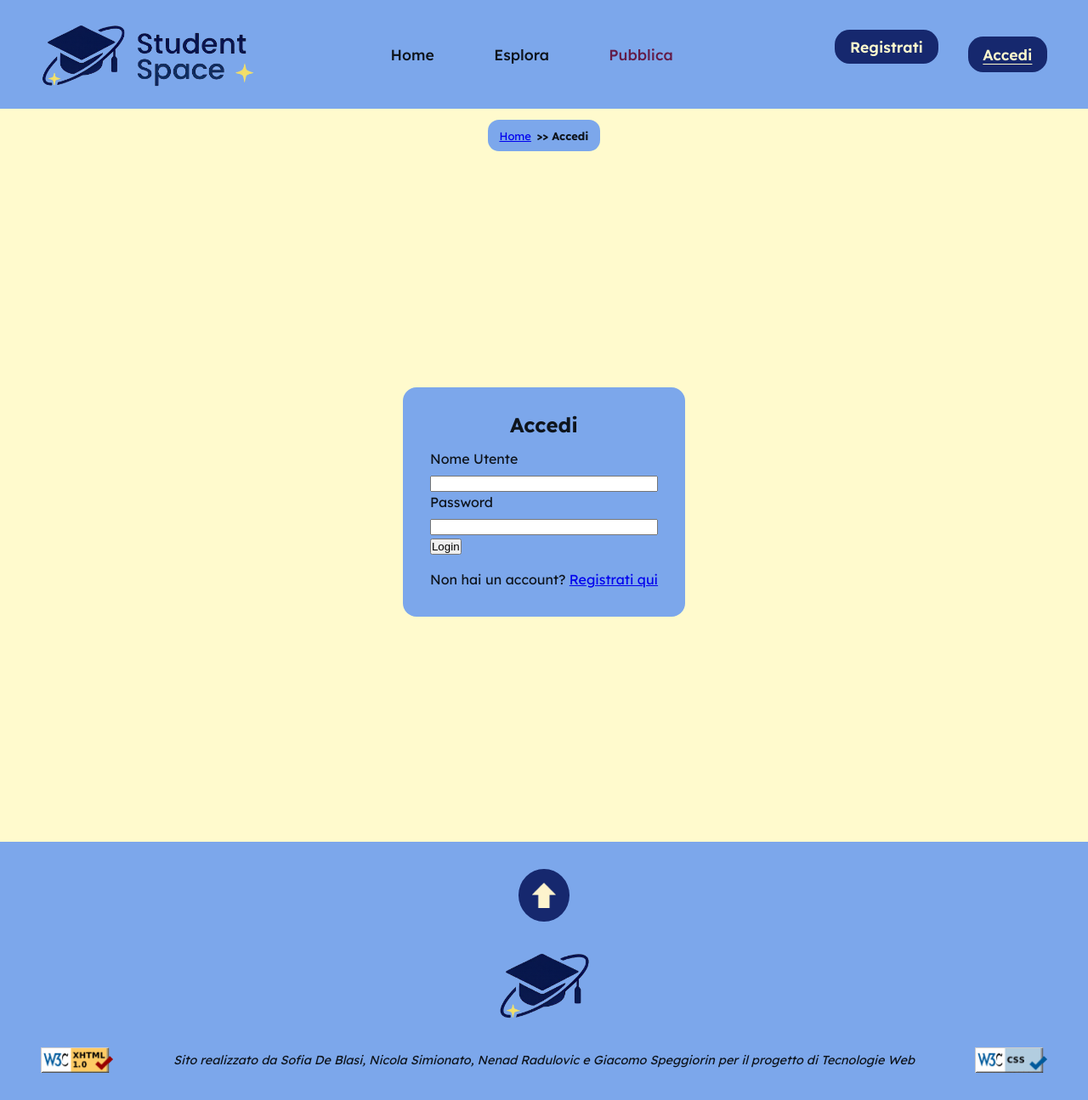
After one commit to nenadkk/StudentSpace, a PHP site: page /accedi.html in a window 1280 px wide. The commit adds this page. Shown: the whole page at 85% size. Run offline with PHP 8.4, Linux system fonts and the light colour scheme.

Commit message:
pagina accedi e linking

```diff
--- /dev/null
+++ b/accedi.html
@@ -0,0 +1,81 @@
+<!DOCTYPE html>
+<html lang="it">
+<head>
+    <title>Accedi - Student Space</title>
+
+    <meta charset="utf-8">
+
+    <meta name="description" content="Pagina dedicata alla bacheca online per studenti delle università."> <!-- Per cercare o offrire appartamenti, ripetizioni e partecipare a eventi o esperimenti in ambito universitrario -->
+    <meta name="keywords" content="università, ripetizioni, appartamenti, stanze, eventi, bacheca, progetti, esperimenti, studenti, fuorisede">
+
+    <meta name="author" content="StudentSpaceTeam">
+
+    <link rel="stylesheet" href="css/style.css" media="screen">
+    <link rel="stylesheet" href="css/mini.css" media="screen and (max-width:800px)"> <!--foglio di stile aggiuntivo per visualizzazione sotto 800px-->
+    <link rel="stylesheet" href="css/print.css" media="print"> <!-- questo comincia da un foglio bianco -->
+
+    <link rel="preconnect" href="https://fonts.googleapis.com">
+    <link rel="preconnect" href="https://fonts.gstatic.com" crossorigin>
+    <link href="https://fonts.googleapis.com/css2?family=Lexend:wght@100..900&display=swap" rel="stylesheet">
+</head>
+
+<body>
+    <header>
+        <h1 class="logo" lang="en" aria-label="Student Space"></h1>
+        <nav id="menu" aria-label="Menu principale">
+            <ul class="links">
+                <li lang="en"><a href="../StudentSpace/index.html">Home</a></li>
+                <li><a href="../StudentSpace/esplora.html">Esplora</a></li>
+                <li><a href="">Pubblica</a></li>
+            </ul>
+            <ul class="autent">
+                <li><a class="btn" href="#">Registrati</a></li>
+                <li id="currentLink" aria-current="page" class="btn">Accedi</li>
+            </ul>
+        </nav>
+    </header>
+
+    <nav id="breadcrumb" aria-label="Percorso di navigazione">
+        <ol>
+            <li><a href="../StudentSpace/index.html"><span lang="en">Home</span></a></li>
+            <li aria-current="page" class="bold"> >> Accedi</li>
+        </ol>
+    </nav>
+
+    <main id="contenuto">
+        <div id="login-container">
+            <h2>Accedi</h2>
+            <form class="form-data" action="/login" method="post">
+                <!-- <legend class="sr-only">Inserire le credenziali per il login</legend> -->
+                <div>
+                    <label for="username">Nome Utente</label>
+                    <input type="text" id="username" name="username" required />
+                </div>
+
+                <div>
+                    <label for="password" lang="en">Password</label>
+                    <input type="password" id="password" name="password" required />
+                </div>
+
+                <button type="submit">Login</button>
+            </form>
+            <p>Non hai un account? <a href="#">Registrati qui</a></p>
+        </div>
+    </main>
+
+    <footer>
+        <div id="footer-top">
+            <a href="#contenuto" class="freccia-su" aria-label="Torna all'inizio del contenuto">
+                <img src="../StudentSpace/assets/freccia.png" alt="">
+            </a>
+            <img src="../StudentSpace/assets/logo_no_scritta.png" alt="" class="logo-footer">
+        </div>
+
+        <div id="footer-bottom">
+            <img class="imgValidCode" src="../StudentSpace/assets/valid-xhtml10.png" alt="Badge di validazione HTML W3C">
+            <p>Sito realizzato da Sofia De Blasi, Nicola Simionato, Nenad Radulovic e Giacomo Speggiorin per il progetto di Tecnologie Web</p>
+            <img class="imgValidCode" src="../StudentSpace/assets/vcss-blue.gif" alt="Badge di validazione CSS W3C">
+        </div>
+    </footer>
+</body>
+</html>
--- a/css/style.css
+++ b/css/style.css
@@ -532,3 +532,34 @@ footer {
     height: 30px;
     width: auto;
 }
+
+/*
+====================================================
+    SEZIONE LOGIN
+====================================================
+*/
+
+#login-container {
+    display: flex;
+    justify-content: center;
+    flex-direction: column;
+    min-width: 15em;
+    max-width: 25em;
+    padding: 2em;
+    margin: auto;
+    background-color: var(--azzurro);
+    border-radius: 1em;
+    gap: 1em;
+}
+
+#login-container h2 {
+    text-align: center;
+    margin-left: auto;
+    margin-right: auto;
+}
+
+.form-data >div {
+    display: flex;
+    flex-direction: column;
+    gap: 0.5em;
+}
```
Also changed, not shown: esplora.html (+5 -2 lines), index.html (+5 -5 lines).
